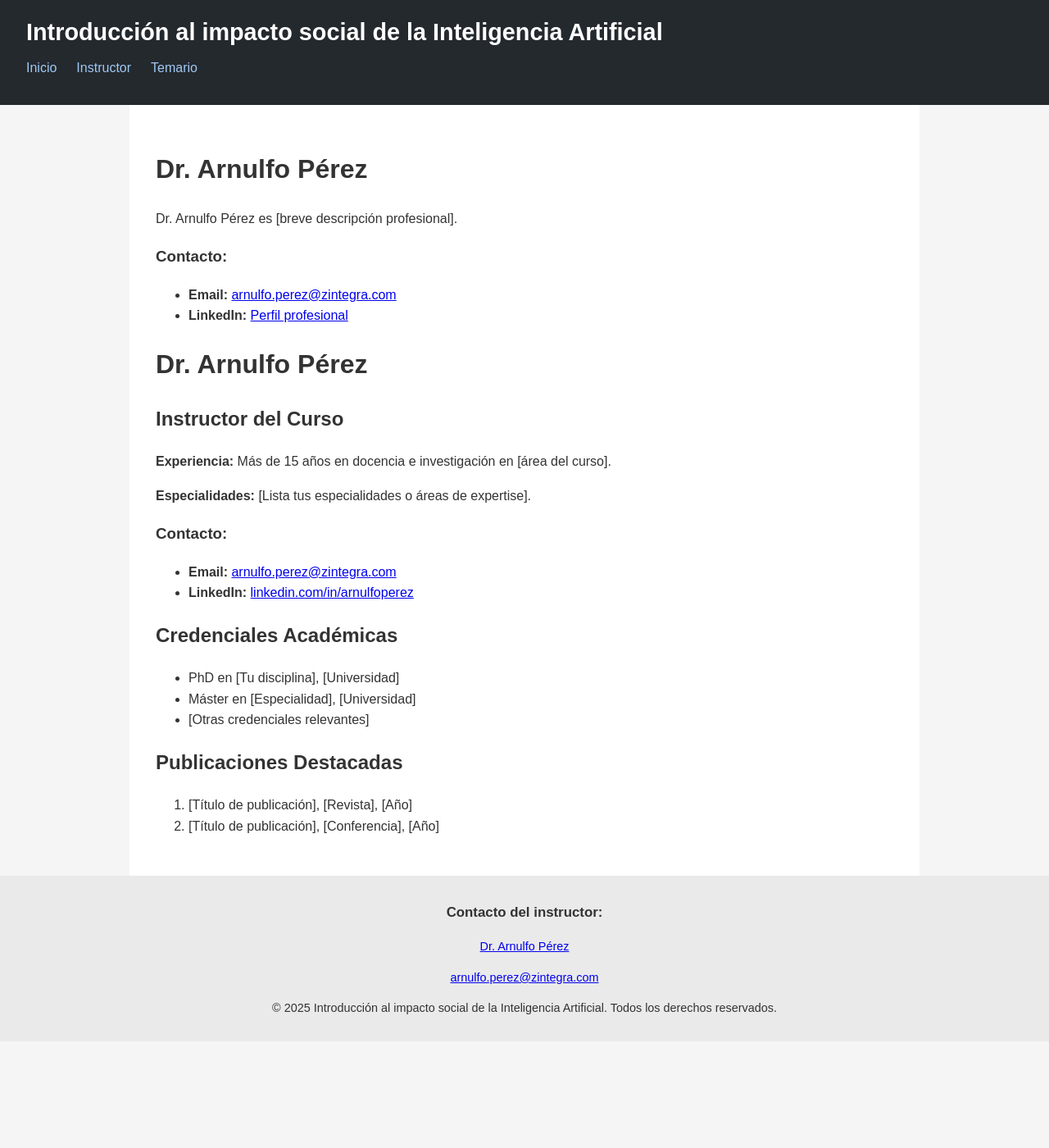
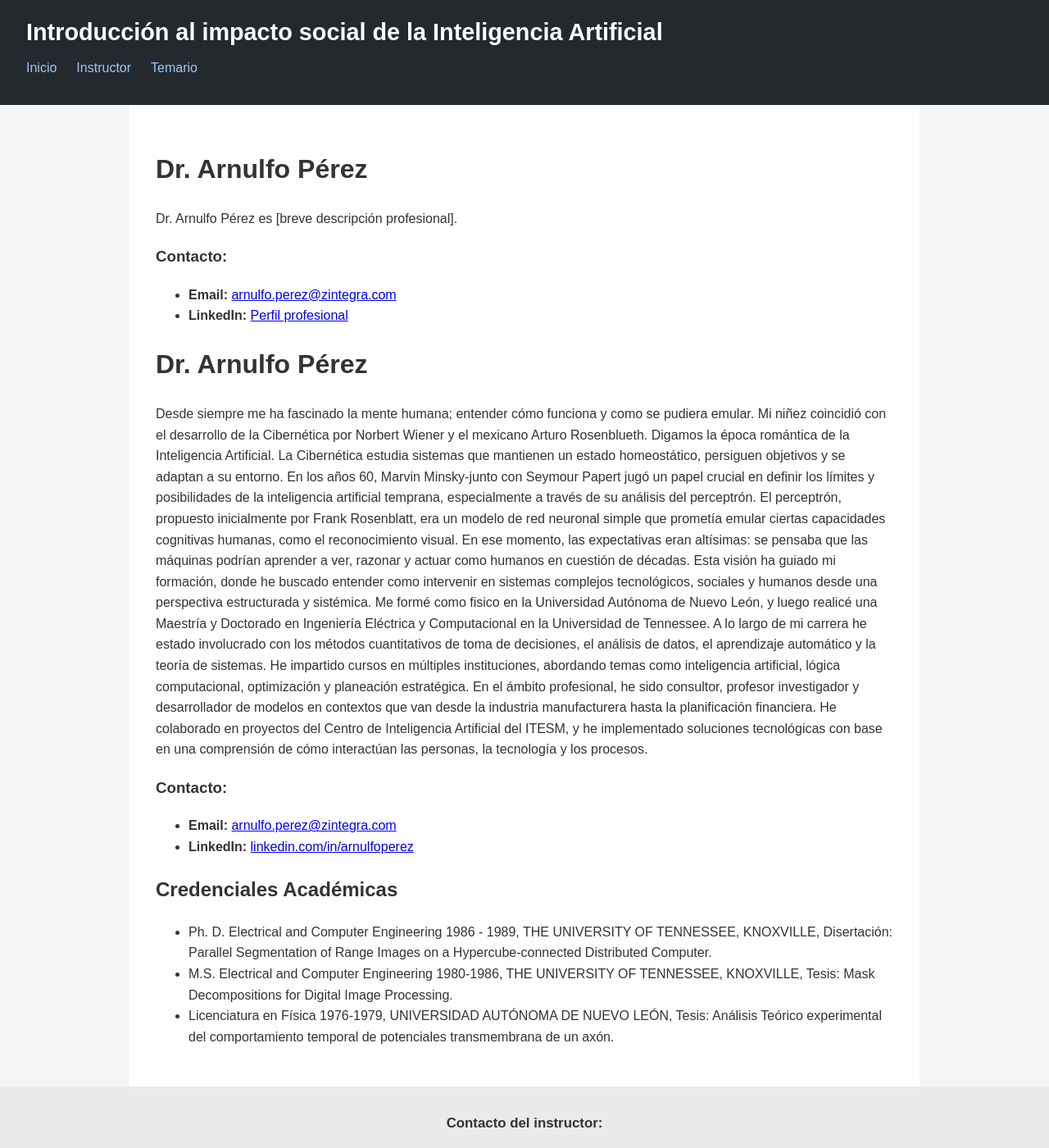
Before and after one commit to ArnulfoPerez/curso_ia, a Jekyll site: the page built from instructor.md, in a window 1280 px wide and 1400 px high. Shown: the whole window at 82% size. Built offline with Jekyll 4.4.1, drawn with Linux system fonts in a browser that asks for light colours.

Commit message:
Update instructor.md
bio basica

```diff
--- a/instructor.md
+++ b/instructor.md
@@ -16,11 +16,9 @@ title: Sobre el Instructor
 
 <div class="instructor-profile">
   <div class="instructor-info">
-    <h2>Instructor del Curso</h2>
+Desde siempre me ha fascinado la mente humana; entender cómo funciona y como se pudiera emular. Mi niñez coincidió con el desarrollo de la Cibernética por Norbert Wiener y el mexicano Arturo Rosenblueth. Digamos la época romántica de la Inteligencia Artificial. La Cibernética estudia sistemas que mantienen un estado homeostático, persiguen objetivos y se adaptan a su entorno. En los años 60, Marvin Minsky-junto con Seymour Papert jugó un papel crucial en definir los límites y posibilidades de la inteligencia artificial temprana, especialmente a través de su análisis del perceptrón. El perceptrón, propuesto inicialmente por Frank Rosenblatt, era un modelo de red neuronal simple que prometía emular ciertas capacidades cognitivas humanas, como el reconocimiento visual. En ese momento, las expectativas eran altísimas: se pensaba que las máquinas podrían aprender a ver, razonar y actuar como humanos en cuestión de décadas. Esta visión ha guiado mi formación, donde he buscado entender como intervenir en sistemas complejos tecnológicos, sociales y humanos desde una perspectiva estructurada y sistémica.
 
-    <p><strong>Experiencia:</strong> Más de 15 años en docencia e investigación en [área del curso].</p>
-
-    <p><strong>Especialidades:</strong> [Lista tus especialidades o áreas de expertise].</p>
+Me formé como fisico en la Universidad Autónoma de Nuevo León, y luego realicé una Maestría y Doctorado en Ingeniería Eléctrica y Computacional en la Universidad de Tennessee. A lo largo de mi carrera he estado involucrado con los métodos cuantitativos de toma de decisiones, el análisis de datos, el aprendizaje automático y la teoría de sistemas. He impartido cursos en múltiples instituciones, abordando temas como inteligencia artificial, lógica computacional, optimización y planeación estratégica. En el ámbito profesional, he sido consultor, profesor investigador y desarrollador de modelos en contextos que van desde la industria manufacturera hasta la planificación financiera. He colaborado en proyectos del Centro de Inteligencia Artificial del ITESM, y he implementado soluciones tecnológicas con base en una comprensión de cómo interactúan las personas, la tecnología y los procesos.
 
     <div class="contact-info">
       <h3>Contacto:</h3>
@@ -34,11 +32,6 @@ title: Sobre el Instructor
 
 ## Credenciales Académicas
 
-- PhD en [Tu disciplina], [Universidad]
-- Máster en [Especialidad], [Universidad]
-- [Otras credenciales relevantes]
-
-## Publicaciones Destacadas
-
-1. [Título de publicación], [Revista], [Año]
-2. [Título de publicación], [Conferencia], [Año]
+- Ph. D. Electrical and Computer Engineering 1986 - 1989, THE UNIVERSITY OF TENNESSEE, KNOXVILLE, Disertación: Parallel Segmentation of Range Images on a Hypercube-connected Distributed Computer.
+- M.S. Electrical and Computer Engineering 1980-1986, THE UNIVERSITY OF TENNESSEE, KNOXVILLE, Tesis: Mask Decompositions for Digital Image Processing.
+- Licenciatura en Física 1976-1979, UNIVERSIDAD AUTÓNOMA DE NUEVO LEÓN, Tesis: Análisis Teórico experimental del comportamiento temporal de potenciales transmembrana de un axón.
```
